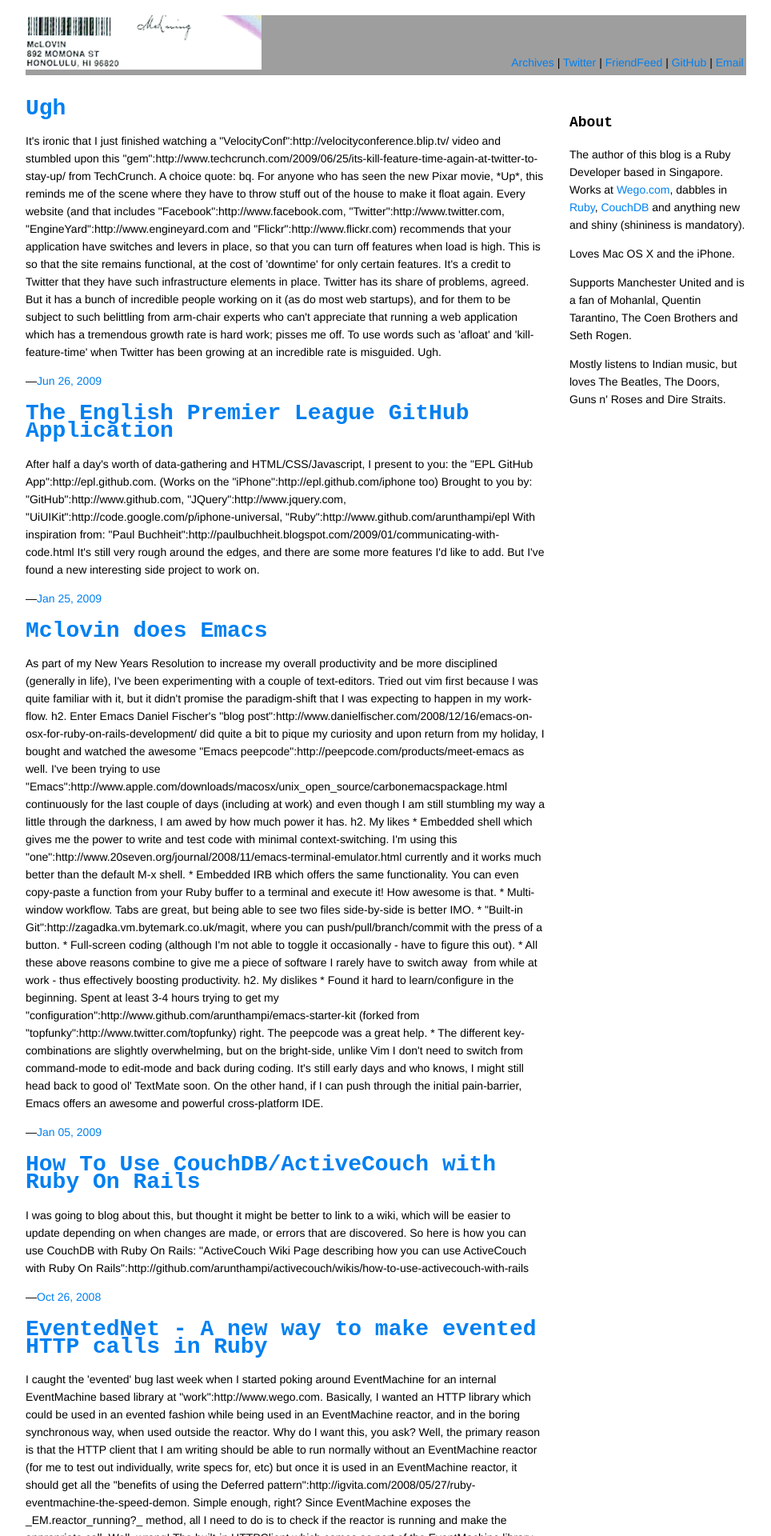
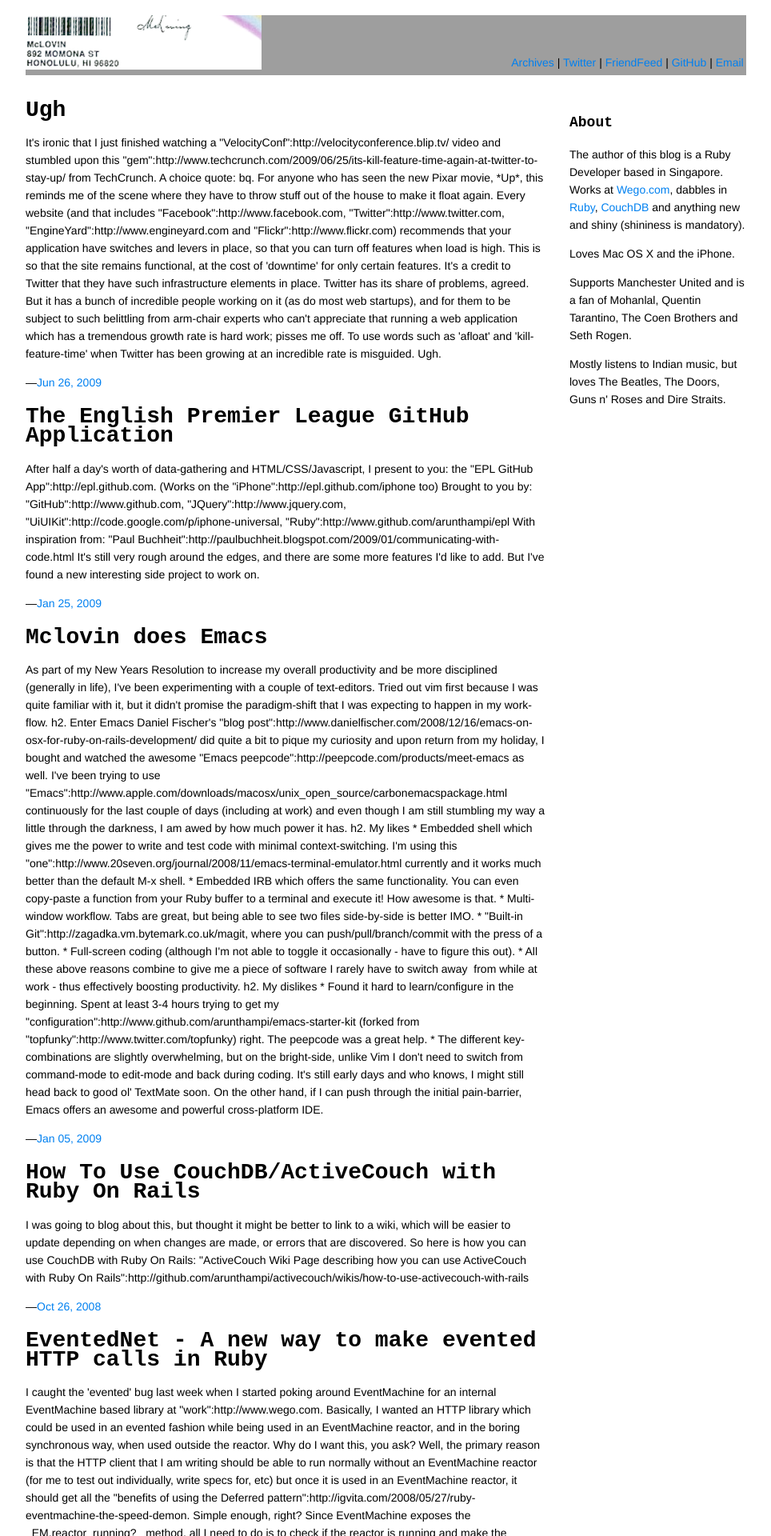
Before and after one commit to arunthampi/arunthampi.github.com, a Jekyll site: the page built from index.html, in a window 1280 px wide. Shown: the top 1920 px of the page at 80% size, without its empty margins (158-1122 px from the left). Built offline with Jekyll 4.4.1, drawn with Linux system fonts in a browser that asks for light colours; Markdown is read by kramdown in place of the engine named in the settings; grey boxes are pictures that could not be loaded.

Commit message:
Change the styling of the headings

```diff
--- a/css/default.css
+++ b/css/default.css
@@ -63,6 +63,7 @@ a {
   padding-top: 18px;
 }
 
-.post h1 {
+.post h1 a {
   font-family: monospace;
+  color:#000000;
 }
```
